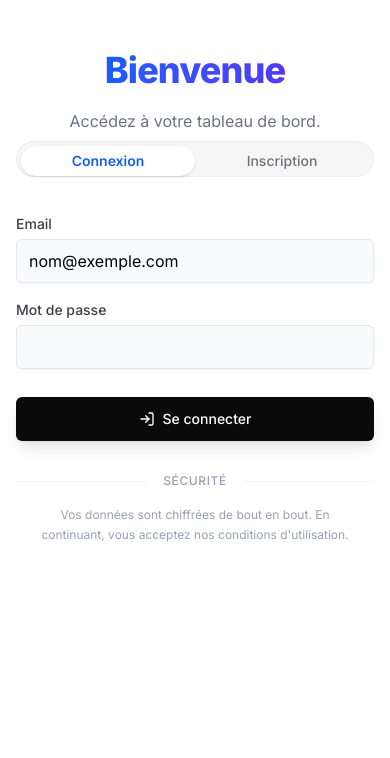
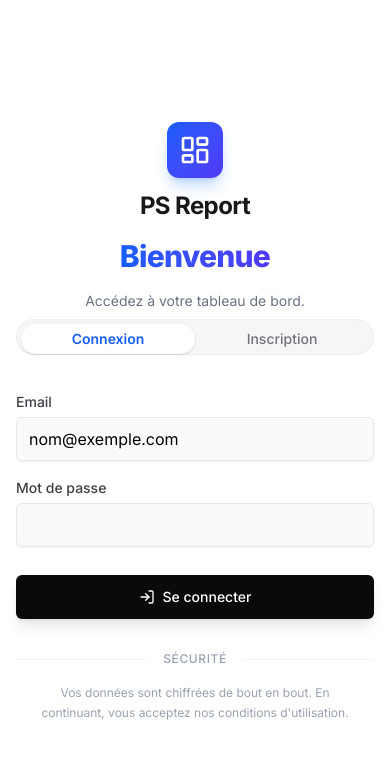
Before and after one commit to Germain-Longchamp/ps-report-prod, a Next.js app: page /login in a window 390 px wide. Shown: the top 758 px of the page. Built offline with nearby package versions, Linux system fonts and the light colour scheme.

Commit message:
Fix mobile version Login Page

```diff
--- a/app/login/page.tsx
+++ b/app/login/page.tsx
@@ -1,15 +1,14 @@
 import Link from "next/link"
-import { login, signup } from "./actions" // On importe signup ici
+import { login, signup } from "./actions"
 import { Button } from "@/components/ui/button"
 import { Input } from "@/components/ui/input"
 import { Label } from "@/components/ui/label"
 import { LayoutDashboard, ArrowRight, UserPlus, LogIn } from "lucide-react"
-import { Tabs, TabsContent, TabsList, TabsTrigger } from "@/components/ui/tabs" // Import des onglets
+import { Tabs, TabsContent, TabsList, TabsTrigger } from "@/components/ui/tabs"
 
-// --- NOUVEAU COMPOSANT SVG TECH ANIMÉ ---
+// --- COMPOSANT SVG TECH ANIMÉ (Inchangé) ---
 const TechBackgroundSVG = () => (
   <>
-    {/* Styles CSS intégrés pour les animations spécifiques */}
     <style dangerouslySetInnerHTML={{ __html: `
       @keyframes flowAnimation {
         from { stroke-dashoffset: 1000; }
@@ -20,8 +19,8 @@ const TechBackgroundSVG = () => (
         50% { opacity: 1; transform: scale(1.5); }
       }
       .flow-line {
-        stroke-dasharray: 40 960; /* Un tiret de 40px, un espace de 960px */
-        animation: flowAnimation 25s linear infinite; /* Vitesse lente */
+        stroke-dasharray: 40 960;
+        animation: flowAnimation 25s linear infinite;
       }
       .flow-line-fast {
         stroke-dasharray: 30 500;
@@ -49,13 +48,11 @@ const TechBackgroundSVG = () => (
         >
           <path d="M.5 40V.5H40" fill="none" />
         </pattern>
-        {/* DÉGRADÉ VIF */}
         <linearGradient id="tech-line-gradient" x1="0%" y1="0%" x2="100%" y2="100%">
           <stop offset="0%" stopColor="rgba(56, 189, 248, 0.8)" />
           <stop offset="50%" stopColor="rgba(99, 102, 241, 1)" />
           <stop offset="100%" stopColor="rgba(168, 85, 247, 0.8)" />
         </linearGradient>
-        {/* DÉGRADÉ POUR LE FLUX (Plus brillant) */}
         <linearGradient id="flow-gradient" x1="0%" y1="0%" x2="100%" y2="0%">
            <stop offset="0%" stopColor="#60A5FA" stopOpacity="0" />
            <stop offset="50%" stopColor="#A78BFA" />
@@ -63,39 +60,30 @@ const TechBackgroundSVG = () => (
         </linearGradient>
       </defs>
 
-      {/* Fond quadrillé */}
       <rect width="100%" height="100%" strokeWidth="0" fill="url(#tech-grid)" opacity="0.4" />
 
-      {/* --- COUCHE 1 : Lignes de base statiques (le squelette du réseau) --- */}
       <g className="stroke-2" style={{ stroke: "url(#tech-line-gradient)" }} opacity="0.5">
           <path d="M 0 200 L 400 600 L 800 400 L 1200 800" fill="none" />
           <path d="M 200 0 L 600 400 L 400 800" fill="none" />
           <path d="M 800 0 L 400 400 L 600 1000" fill="none" />
-          {/* Quelques lignes horizontales/verticales supplémentaires pour la complexité */}
           <path d="M 0 600 H 1200" opacity="0.2" />
           <path d="M 400 0 V 1000" opacity="0.2" />
       </g>
 
-      {/* --- COUCHE 2 : FLUX DE DONNÉES ANIMÉ (Les "paquets" qui voyagent) --- */}
-      {/* Ce sont des copies des lignes du dessus, avec l'animation de pointillés */}
       <g className="stroke-[3px]" style={{ stroke: "url(#flow-gradient)" }} opacity="0.9">
           <path d="M 0 200 L 400 600 L 800 400 L 1200 800" fill="none" className="flow-line" />
           <path d="M 200 0 L 600 400 L 400 800" fill="none" className="flow-line" style={{ animationDelay: '-5s' }} />
           <path d="M 800 0 L 400 400 L 600 1000" fill="none" className="flow-line-fast" />
-          {/* Flux horizontal */}
           <path d="M 1200 600 H 0" className="flow-line-fast" opacity="0.5" style={{ animationDuration: '20s' }} />
       </g>
 
-      {/* Points lumineux principaux (Existants, légèrement ajustés) */}
       <g fill="rgba(99, 102, 241, 0.9)">
           <circle cx="400" cy="600" r="5" className="animate-[ping_4s_ease-in-out_infinite]" opacity="0.8" />
           <circle cx="600" cy="400" r="4" opacity="0.6" />
           <circle cx="400" cy="400" r="3" className="animate-pulse" />
       </g>
 
-      {/* --- COUCHE 3 : SCINTILLEMENT GRILLE (Nouveaux petits points aléatoires) --- */}
       <g fill="#A78BFA" className="twinkle-dot">
-          {/* On place des points sur des intersections de la grille */}
           <circle cx="100" cy="100" r="2" style={{ animation: 'twinkle 4s ease-in-out infinite 1s' }} />
           <circle cx="300" cy="500" r="2" style={{ animation: 'twinkle 6s ease-in-out infinite 0s' }} />
           <circle cx="700" cy="200" r="2" style={{ animation: 'twinkle 5s ease-in-out infinite 2.5s' }} />
@@ -114,12 +102,12 @@ export default async function LoginPage({
 }: {
   searchParams: Promise<{ error?: string }>
 }) {
-  const params = await searchParams // Next.js 15 fix
+  const params = await searchParams
 
   return (
-    <div className="w-full h-screen lg:grid lg:grid-cols-2 overflow-hidden">
+    <div className="w-full h-screen lg:grid lg:grid-cols-2 overflow-hidden bg-white lg:bg-transparent">
 
-      {/* COLONNE GAUCHE (BRANDING + SVG) */}
+      {/* COLONNE GAUCHE (BRANDING + SVG) - Visible uniquement sur Desktop */}
       <div className="hidden relative bg-zinc-950 lg:flex flex-col justify-between p-10 text-white overflow-hidden z-0">
         <TechBackgroundSVG />
         <div className="absolute inset-0 bg-[radial-gradient(circle_at_center,_var(--tw-gradient-stops))] from-transparent via-zinc-950/50 to-zinc-950 z-0 pointer-events-none"></div>
@@ -141,34 +129,43 @@ export default async function LoginPage({
       </div>
 
       {/* COLONNE DROITE (FORMULAIRE) */}
-      <div className="flex items-center justify-center py-12 px-4 sm:px-6 lg:px-8 bg-white relative z-10">
+      <div className="flex items-center justify-center h-full py-12 px-4 sm:px-6 lg:px-8 bg-white relative z-10 overflow-y-auto">
         <div className="mx-auto flex w-full flex-col justify-center space-y-8 sm:w-[400px]">
 
+          {/* --- LOGO MOBILE (AJOUTÉ ICI) --- */}
+          <div className="flex lg:hidden flex-col items-center gap-3 mb-4 animate-in fade-in slide-in-from-top-4 duration-700">
+             <div className="p-3 bg-gradient-to-br from-blue-600 to-indigo-600 text-white rounded-xl shadow-lg shadow-blue-500/30">
+               <LayoutDashboard className="h-8 w-8" />
+             </div>
+             <span className="text-2xl font-bold tracking-tight text-zinc-900">
+               PS Report
+             </span>
+          </div>
+
           <div className="flex flex-col space-y-2 text-center mb-2">
-            <h1 className="text-4xl font-extrabold tracking-tight">
+            <h1 className="text-3xl sm:text-4xl font-extrabold tracking-tight">
               <span className="bg-clip-text text-transparent bg-gradient-to-r from-blue-600 to-indigo-600 leading-tight">
                 Bienvenue
               </span>
             </h1>
-            <p className="text-base text-gray-500 mt-2">
+            <p className="text-sm sm:text-base text-gray-500 mt-2">
               Accédez à votre tableau de bord.
             </p>
           </div>
 
-          {/* --- NOUVEAUX TABS PLUS JOLIS --- */}
+          {/* --- TABS --- */}
           <Tabs defaultValue="login" className="w-full">
 
-            {/* 1. La liste des onglets style "Pilule" */}
             <TabsList className="grid w-full grid-cols-2 mb-8 p-1 bg-zinc-100/80 border border-zinc-200/50 rounded-full h-12">
                 <TabsTrigger
                     value="login"
-                    className="rounded-full text-zinc-500 data-[state=active]:bg-white data-[state=active]:text-blue-600 data-[state=active]:shadow-sm data-[state=active]:font-semibold transition-all duration-300 h-full"
+                    className="rounded-full text-zinc-500 data-[state=active]:bg-white data-[state=active]:text-blue-600 data-[state=active]:shadow-sm data-[state=active]:font-semibold transition-all duration-300 h-full text-sm"
                 >
                     Connexion
                 </TabsTrigger>
                 <TabsTrigger
                     value="signup"
-                    className="rounded-full text-zinc-500 data-[state=active]:bg-white data-[state=active]:text-blue-600 data-[state=active]:shadow-sm data-[state=active]:font-semibold transition-all duration-300 h-full"
+                    className="rounded-full text-zinc-500 data-[state=active]:bg-white data-[state=active]:text-blue-600 data-[state=active]:shadow-sm data-[state=active]:font-semibold transition-all duration-300 h-full text-sm"
                 >
                     Inscription
                 </TabsTrigger>
@@ -210,8 +207,6 @@ export default async function LoginPage({
             <TabsContent value="signup" className="space-y-4 animate-in fade-in-50 slide-in-from-right-2 duration-300">
                 <form action={signup}>
                 <div className="grid gap-5">
-
-                    {/* NOUVEAUX CHAMPS : PRÉNOM & NOM */}
                     <div className="grid grid-cols-2 gap-4">
                         <div className="grid gap-2">
                             <Label htmlFor="firstName" className="text-zinc-700">Prénom</Label>
@@ -266,7 +261,7 @@ export default async function LoginPage({
             </TabsContent>
           </Tabs>
 
-          {/* GESTION ERREURS VISUELLE */}
+          {/* GESTION ERREURS */}
           {params?.error && (
              <div className="p-3 bg-red-50 border border-red-100 text-red-600 text-sm rounded-lg flex items-center justify-center gap-2 animate-in fade-in slide-in-from-top-2">
                 <span className="font-bold">Erreur :</span> Identifiants incorrects ou compte existant.
```
